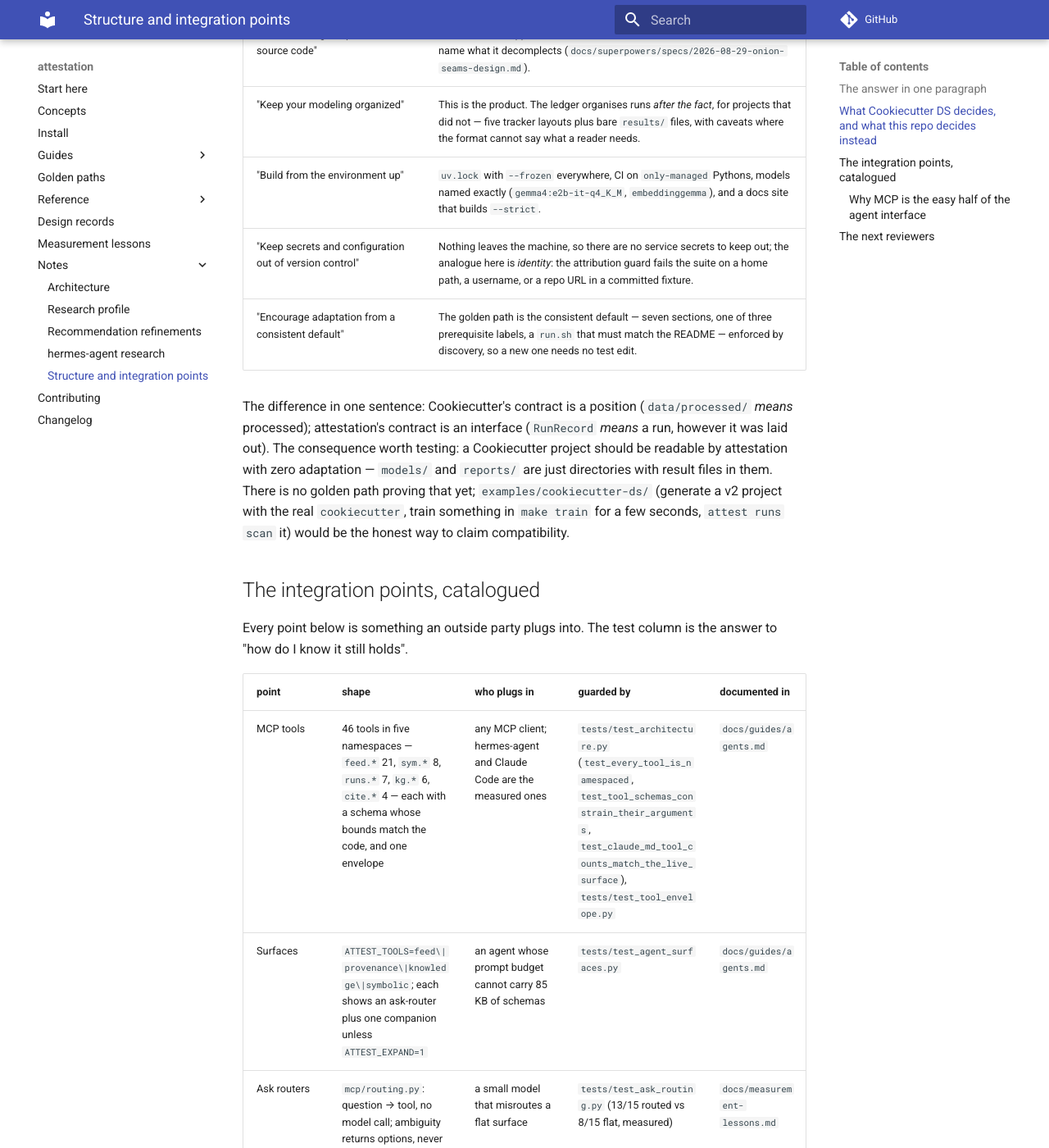
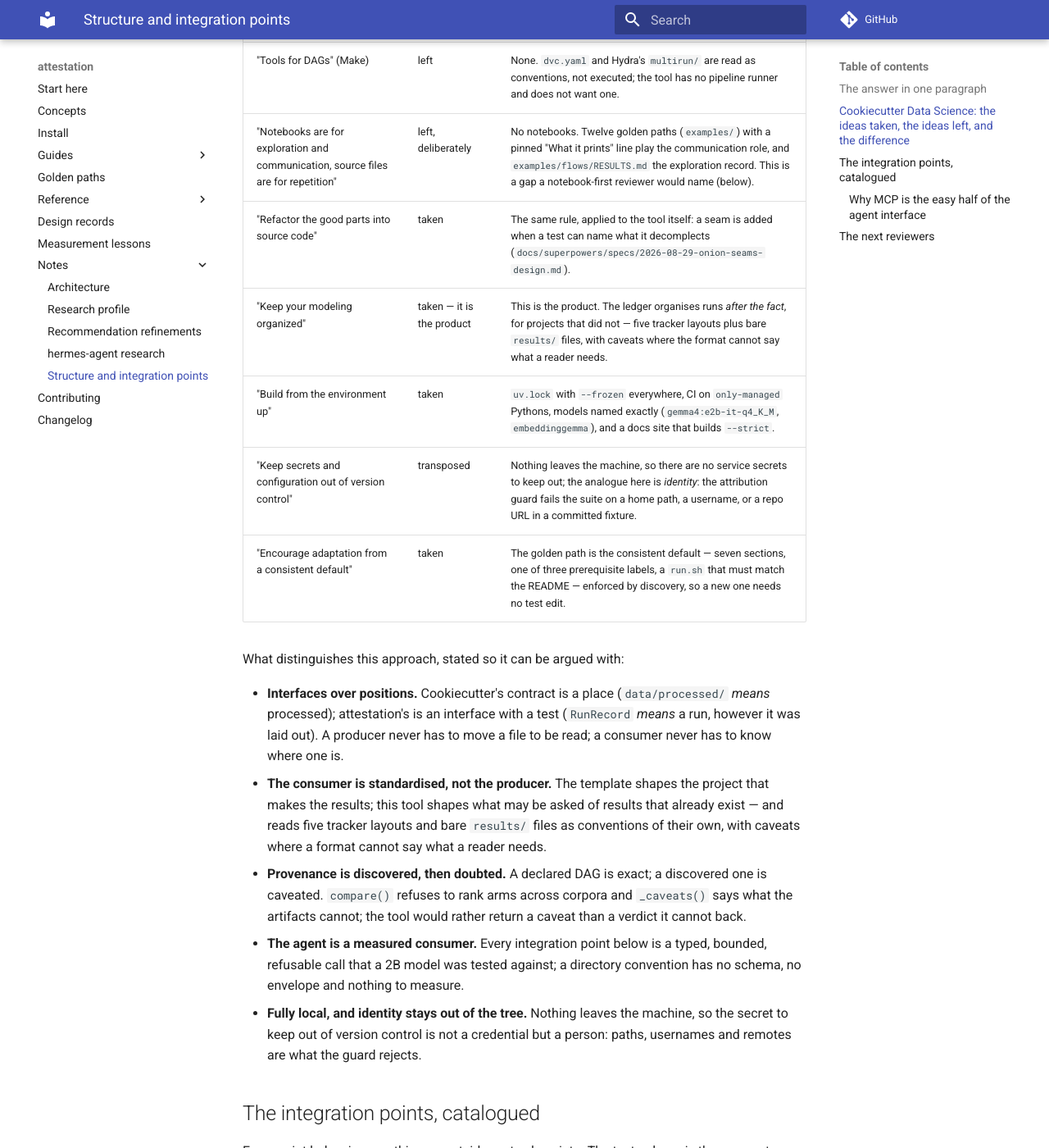
Before and after one commit to mgoldey/attestation, an MkDocs documentation site: the page built from docs/architecture/structure-and-integration-points.md, in a window 1280 px wide and 1400 px high, scrolled down 1343 px. Shown: the whole window at 82% size. Built offline with MkDocs 1.6.1 and Material for MkDocs 9.7.7, drawn with Linux system fonts in a browser that asks for light colours; comment, search, counter and statistics services are not loaded; some of the changed text lies outside the part shown.

Commit message:
Reframe the Cookiecutter DS comparison: not a compatibility target but ten opinions marked taken, left or transposed, followed by what distinguishes this approach — interfaces over positions, the consumer standardised rather than the producer, provenance discovered then doubted, the agent as a measured consumer.
Co-Authored-By: Claude Fable 5 <noreply@anthropic.com>

```diff
--- a/docs/architecture/structure-and-integration-points.md
+++ b/docs/architecture/structure-and-integration-points.md
@@ -21,36 +21,59 @@ why an agent can use this tool without learning a layout: it calls
 `runs.compare`, and the tool surface, not the directory tree, is what was
 measured against a 2B model until it routed.
 
-## What Cookiecutter DS decides, and what this repo decides instead
+## Cookiecutter Data Science: the ideas taken, the ideas left, and the difference
+
+Cookiecutter DS is the convention most data-science projects start from,
+and several of its opinions are this repo's opinions too. This is not a
+compatibility target — attestation is not a project template and does
+not promise to read any particular layout — it is the nearest published
+philosophy to compare against, so the borrowings and the departures can
+be named one by one.
 
 The v2 template generates `data/{external,interim,processed,raw}`,
 `docs/`, `models/`, `notebooks/`, `references/`, `reports/figures/`, a
 `Makefile`, `pyproject.toml`, and a module with `config.py`,
 `dataset.py`, `features.py`, `modeling/{train,predict}.py`, `plots.py`.
-Its opinions page states ten principles. Side by side:
+Its opinions page states ten principles. Each one, with whether the idea
+is taken here, and in what form:
 
-| Cookiecutter DS opinion | attestation's stance |
-|---|---|
-| "Data analysis is a directed acyclic graph" | Provenance is a DAG too — runs → claims → citations — but it is *discovered from artifacts* (`ledger.scan`, `claims.check_claim`), never declared in a build file. `compare()` refuses to rank arms across corpora rather than trusting a declared edge. |
-| "Raw data is immutable" | The ledger only reads a workspace; it never writes into one. Example fixtures come from a committed generator that ran the real tool, then scrubbed — never edited to look right (`tests/test_golden_paths.py`). |
-| "Data should (mostly) not be kept in source control" | The database is not. The three eval corpora *are* (`evals/*_cases.json`, 191 cases): small, labelled, and the thing the prompts are optimised against — they are the program, so they are versioned like one. |
-| "Tools for DAGs" (Make) | None. `dvc.yaml` and Hydra's `multirun/` are read as conventions, not executed; the tool has no pipeline runner and does not want one. |
-| "Notebooks are for exploration and communication, source files are for repetition" | No notebooks. Twelve golden paths (`examples/`) with a pinned "What it prints" line play the communication role, and `examples/flows/RESULTS.md` the exploration record. This is a gap a notebook-first reviewer would name (below). |
-| "Refactor the good parts into source code" | The same rule, applied to the tool itself: a seam is added when a test can name what it decomplects (`docs/superpowers/specs/2026-08-29-onion-seams-design.md`). |
-| "Keep your modeling organized" | This is the product. The ledger organises runs *after the fact*, for projects that did not — five tracker layouts plus bare `results/` files, with caveats where the format cannot say what a reader needs. |
-| "Build from the environment up" | `uv.lock` with `--frozen` everywhere, CI on `only-managed` Pythons, models named exactly (`gemma4:e2b-it-q4_K_M`, `embeddinggemma`), and a docs site that builds `--strict`. |
-| "Keep secrets and configuration out of version control" | Nothing leaves the machine, so there are no service secrets to keep out; the analogue here is *identity*: the attribution guard fails the suite on a home path, a username, or a repo URL in a committed fixture. |
-| "Encourage adaptation from a consistent default" | The golden path is the consistent default — seven sections, one of three prerequisite labels, a `run.sh` that must match the README — enforced by discovery, so a new one needs no test edit. |
+| Cookiecutter DS opinion | taken? | attestation's stance |
+|---|---|---|
+| "Data analysis is a directed acyclic graph" | taken, inverted | Provenance is a DAG too — runs → claims → citations — but it is *discovered from artifacts* (`ledger.scan`, `claims.check_claim`), never declared in a build file. `compare()` refuses to rank arms across corpora rather than trusting a declared edge. |
+| "Raw data is immutable" | taken | The ledger only reads a workspace; it never writes into one. Example fixtures come from a committed generator that ran the real tool, then scrubbed — never edited to look right (`tests/test_golden_paths.py`). |
+| "Data should (mostly) not be kept in source control" | half | The database is not. The three eval corpora *are* (`evals/*_cases.json`, 191 cases): small, labelled, and the thing the prompts are optimised against — they are the program, so they are versioned like one. |
+| "Tools for DAGs" (Make) | left | None. `dvc.yaml` and Hydra's `multirun/` are read as conventions, not executed; the tool has no pipeline runner and does not want one. |
+| "Notebooks are for exploration and communication, source files are for repetition" | left, deliberately | No notebooks. Twelve golden paths (`examples/`) with a pinned "What it prints" line play the communication role, and `examples/flows/RESULTS.md` the exploration record. This is a gap a notebook-first reviewer would name (below). |
+| "Refactor the good parts into source code" | taken | The same rule, applied to the tool itself: a seam is added when a test can name what it decomplects (`docs/superpowers/specs/2026-08-29-onion-seams-design.md`). |
+| "Keep your modeling organized" | taken — it is the product | This is the product. The ledger organises runs *after the fact*, for projects that did not — five tracker layouts plus bare `results/` files, with caveats where the format cannot say what a reader needs. |
+| "Build from the environment up" | taken | `uv.lock` with `--frozen` everywhere, CI on `only-managed` Pythons, models named exactly (`gemma4:e2b-it-q4_K_M`, `embeddinggemma`), and a docs site that builds `--strict`. |
+| "Keep secrets and configuration out of version control" | transposed | Nothing leaves the machine, so there are no service secrets to keep out; the analogue here is *identity*: the attribution guard fails the suite on a home path, a username, or a repo URL in a committed fixture. |
+| "Encourage adaptation from a consistent default" | taken | The golden path is the consistent default — seven sections, one of three prerequisite labels, a `run.sh` that must match the README — enforced by discovery, so a new one needs no test edit. |
 
-The difference in one sentence: Cookiecutter's contract is a position
-(`data/processed/` *means* processed); attestation's contract is an
-interface (`RunRecord` *means* a run, however it was laid out). The
-consequence worth testing: a Cookiecutter project should be readable by
-attestation with zero adaptation — `models/` and `reports/` are just
-directories with result files in them. There is no golden path proving
-that yet; `examples/cookiecutter-ds/` (generate a v2 project with the
-real `cookiecutter`, train something in `make train` for a few seconds,
-`attest runs scan` it) would be the honest way to claim compatibility.
+What distinguishes this approach, stated so it can be argued with:
+
+- **Interfaces over positions.** Cookiecutter's contract is a place
+  (`data/processed/` *means* processed); attestation's is an interface
+  with a test (`RunRecord` *means* a run, however it was laid out). A
+  producer never has to move a file to be read; a consumer never has to
+  know where one is.
+- **The consumer is standardised, not the producer.** The template shapes
+  the project that makes the results; this tool shapes what may be asked
+  of results that already exist — and reads five tracker layouts and bare
+  `results/` files as conventions of their own, with caveats where a
+  format cannot say what a reader needs.
+- **Provenance is discovered, then doubted.** A declared DAG is exact;
+  a discovered one is caveated. `compare()` refuses to rank arms across
+  corpora and `_caveats()` says what the artifacts cannot; the tool would
+  rather return a caveat than a verdict it cannot back.
+- **The agent is a measured consumer.** Every integration point below is
+  a typed, bounded, refusable call that a 2B model was tested against;
+  a directory convention has no schema, no envelope and nothing to
+  measure.
+- **Fully local, and identity stays out of the tree.** Nothing leaves the
+  machine, so the secret to keep out of version control is not a
+  credential but a person: paths, usernames and remotes are what the
+  guard rejects.
 
 ## The integration points, catalogued
 
@@ -127,7 +150,7 @@ person's opinion.
 | **Simon Willison** (small tools, SQLite everywhere, documentation-driven) | is every piece of state one `datasette` away, and does every feature ship with its docs? | the DB opens in Datasette (`datasette.yml`); the docs-are-tested rule is the same instinct; would ask for a plugin hook where surfaces are | low priority — mostly agreement |
 | **Jeremy Howard** (nbdev, notebooks-first) | where is the exploratory record, and why is none of it executable prose? | the dissent: golden paths are prose *with* a pinned output line, but no notebook renders a result inline; would propose `examples/*/README.md` be executed, which `test_golden_paths` half does | run as the designated dissent |
 | **Dmitry Petrov** (DVC: declare the DAG) | why discover provenance from artifacts instead of declaring it? | the second dissent: declared DAGs are exact where discovery is caveated; the answer is that the tool serves projects that never declared one, and reads `dvc.yaml` when they did | run as the designated dissent |
-| **Peter Bull** (Cookiecutter DS) | would a CCDS project work here unchanged? | probably yes, unproven — the `examples/cookiecutter-ds/` golden path above | yes, as a golden path rather than a review |
+| **Peter Bull** (Cookiecutter DS) | which of the ten opinions survive when the producer is not yours to standardise? | the table above is the first answer; a review would test whether "interfaces over positions" holds at every integration point or only at the ledger | later, after the seams land |
 | **the 2B agent** (not a person: the measured consumer) | does a small model route, render and refuse correctly? | the lens this repo already runs on every surface change; keep running it | always |
 
 Recommended next round, in order: Ousterhout on the tool surface,
```
